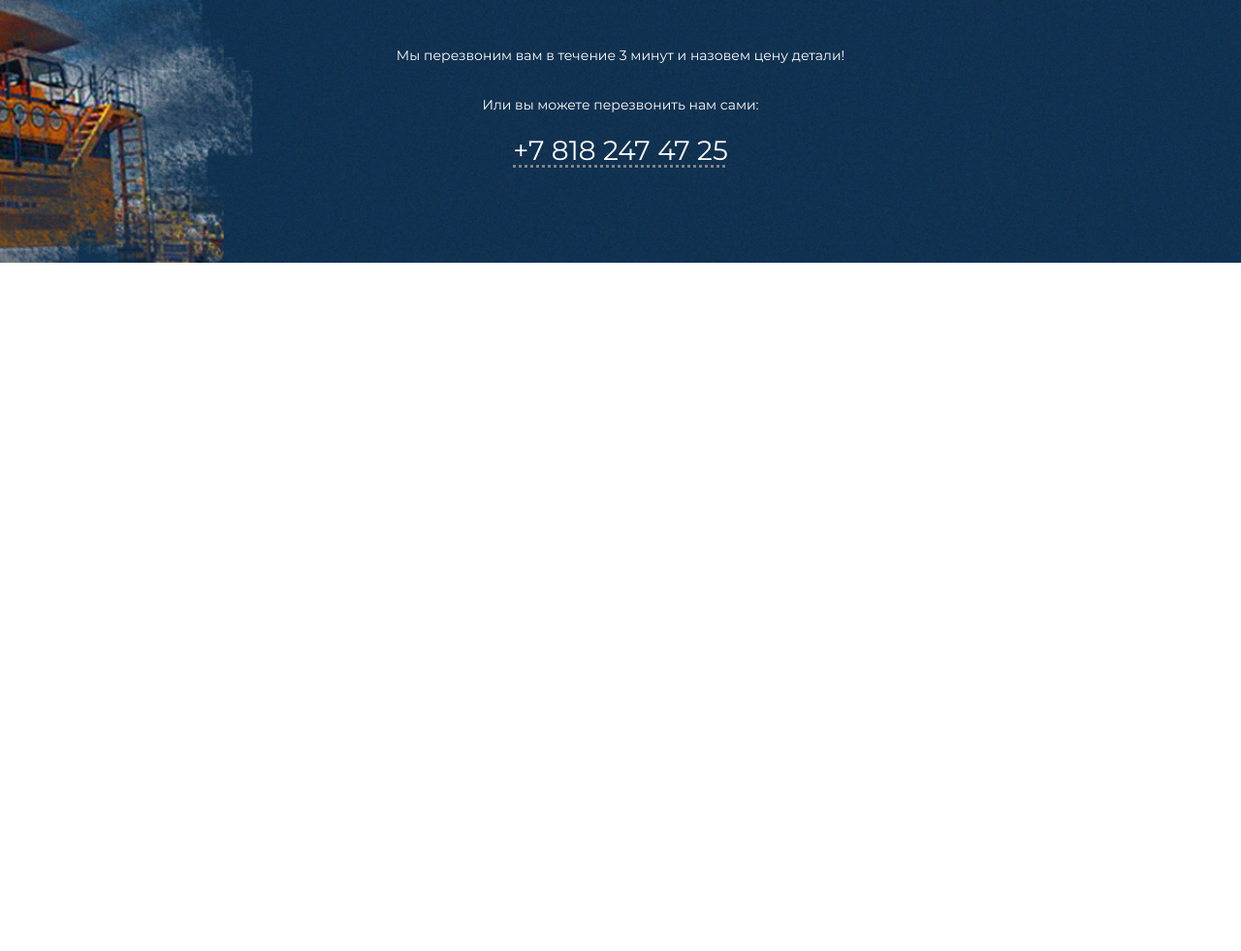
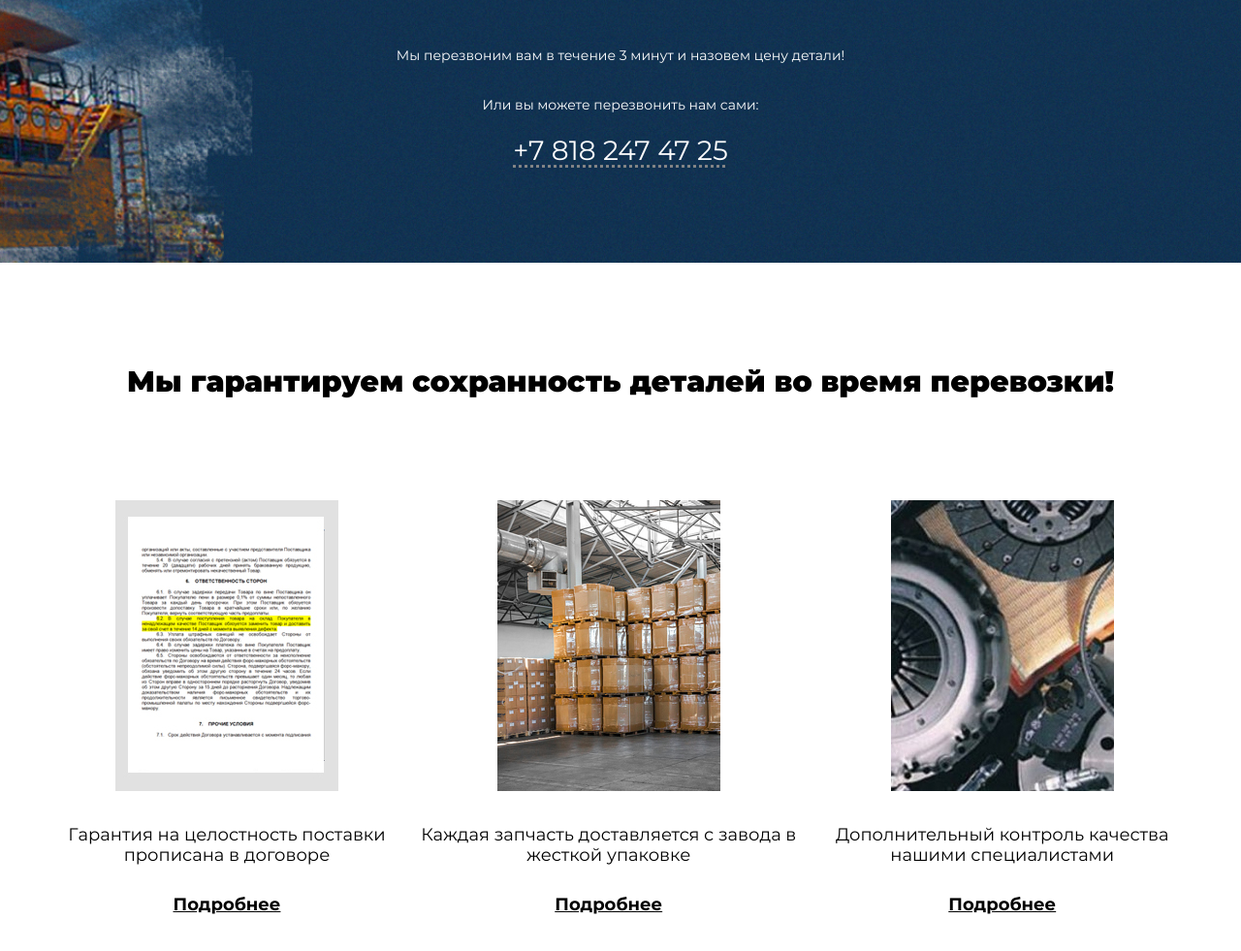
Before and after one commit to ilchenkovladislav/belaz, a website: page src/index.html in a window 1280 px wide. Shown: the part 2359-3340 px from the top of the page at 97% size. Before the commit the page ends 2630 px from the top, so only its background shows below. Drawn offline with nearby package versions, Linux system fonts and the light colour scheme; files that its build step writes are made by us from their sources.

Commit message:
Добавил блок guarantee

```diff
--- a/src/index.html
+++ b/src/index.html
@@ -111,6 +111,29 @@
                 <a class="detail__call" href="tel:+78182474725">+7 818 247 47 25</a>
             </div>
         </section>
+        <section class="guarantee">
+            <div class="container">
+                <h2 class="secondary-title">Мы гарантируем сохранность деталей во время перевозки!</h2>
+                <ul class="guarantee__list">
+                    <li class="guarantee__item">
+                        <img class="guarantee__img" width="230" height="300" src="img/guarantee-1.jpg" srcset="img/guarantee-1@2x.jpg 2x" alt="">
+                        <p class="guarantee__text">Гарантия на целостность поставки прописана в договоре</p>
+                        <a class="guarantee__more" href="#">Подробнее</a>
+                    </li>
+                    <li class="guarantee__item">
+                        <img class="guarantee__img" width="230" height="300" src="img/guarantee-2.jpg" srcset="img/guarantee-2@2x.jpg 2x" alt="">
+                        <p class="guarantee__text">Каждая запчасть доставляется с завода в жесткой упаковке</p>
+                        <a class="guarantee__more" href="#">Подробнее</a>
+                    </li>
+                    <li class="guarantee__item">
+                        <img class="guarantee__img" width="230" height="300" src="img/guarantee-3.jpg" srcset="img/guarantee-3@2x.jpg 2x" alt="">
+                        <p class="guarantee__text">Дополнительный контроль качества нашими специалистами</p>
+                        <a class="guarantee__more" href="#">Подробнее</a>
+                    </li>
+                </ul>
+            </div>
+
+        </section>
     </main>
     <footer>
 
--- /dev/null
+++ b/src/scss/blocks/guarantee.scss
@@ -0,0 +1,68 @@
+.guarantee {
+    padding: 30px 0;
+
+    @media (min-width: $tablet-screen) {
+        padding: 70px 0;
+    }
+
+    @media (min-width: $desktop-screen) {
+        padding: 100px 0;
+    }
+}
+
+.guarantee__list {
+    list-style: none;
+    margin-top: 50px;
+
+    @media (min-width: $tablet-screen) {
+        margin-top: 100px;
+
+        display: flex;
+        justify-content: space-between;
+        align-items: center;
+
+    }
+}
+
+.guarantee__item {
+    margin-bottom: 70px;
+
+    &:last-child {
+        margin-bottom: 0;
+    }
+
+    @media (min-width: $tablet-screen) {
+        margin-bottom: 0;
+        width: 200px;
+    }
+
+    @media (min-width: $desktop-screen) {
+        width: auto;
+    }
+}
+
+.guarantee__img {
+    display: block;
+    margin: 0 auto;
+}
+
+.guarantee__text {
+    text-align: center;
+    margin-top: 35px;
+
+    @media (min-width: $tablet-screen) {
+        font-size: 16px;
+    }
+
+    @media (min-width: $desktop-screen) {
+        font-size: 18px;
+    }
+}
+
+.guarantee__more {
+    color: $text-black;
+    display: block;
+    text-align: center;
+    margin-top: 30px;
+    font-weight: bold;
+}
--- a/src/scss/style.scss
+++ b/src/scss/style.scss
@@ -8,3 +8,4 @@
 @import "./blocks/get-price.scss";
 @import "./blocks/advantages.scss";
 @import "./blocks/detail.scss";
+@import "./blocks/guarantee.scss";
```
Also changed, not shown: src/img/guarantee-1.jpg (added), src/img/guarantee-1@2x.jpg (added), src/img/guarantee-2.jpg (added), src/img/guarantee-2@2x.jpg (added), src/img/guarantee-3.jpg (added), src/img/guarantee-3@2x.jpg (added).
